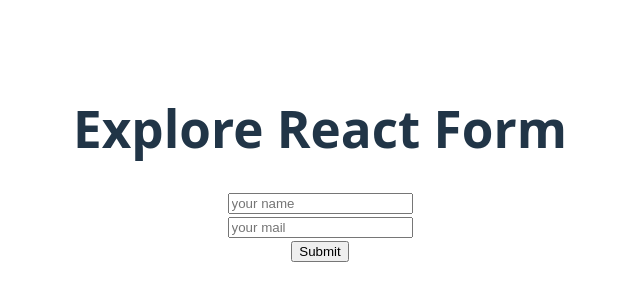
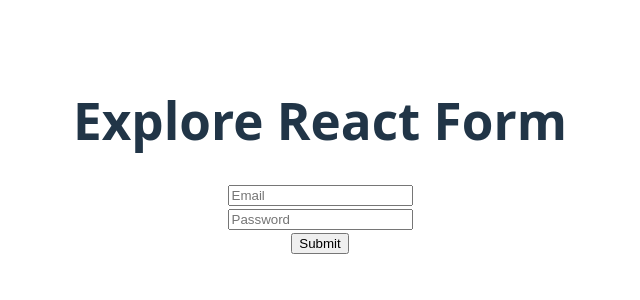
Before and after one commit to mahfuzarrahmanmunna/explore-react-form, a React (Vite) app: page / in a window 1280 px wide. Shown: the part 236-536 px from the top of the page, without its empty margins (320-960 px from the left). Built offline with nearby package versions, Linux system fonts and the light colour scheme.

Commit message:
added uncontrolledfiled files

```diff
--- a/src/App.jsx
+++ b/src/App.jsx
@@ -1,5 +1,6 @@
 
 import './App.css'
+import ControlField from './Components/ControlledField/ControlField'
 import FormAction from './Components/FormAction/FormAction'
 import SimpleForm from './Components/SimpleForm/SimpleForm'
 
@@ -9,7 +10,8 @@
     <>
       <h1>Explore React Form</h1>
       {/* <SimpleForm /> */}
-      <FormAction />
+      {/* <FormAction /> */}
+      <ControlField />
     </>
   )
 }
--- a/src/Components/ControlledField/ControlField.jsx
+++ b/src/Components/ControlledField/ControlField.jsx
@@ -1,9 +1,35 @@
-import React from 'react';
+import React, { useState } from 'react';
 
 const ControlField = () => {
+
+    const [password, setPassword] = useState('')
+    const [error, setError] = useState('')
+
+    const handleSubmit = (e) => {
+        e.preventDefault()
+        console.log('submitted')
+    }
+
+    const handlePasswordOnChange = (e) => {
+        console.log(e.target.value)
+        setPassword(e.target.value)
+
+        if (password.length < 6) {
+            setError('Password must be 6 characters or longer.')
+        } else {
+            setError('')
+        }
+    }
     return (
         <div>
-
+            <form onSubmit={handleSubmit}>
+                <input type="email" name="email" placeholder='Email' required /><br />
+                <input type="password" name="password" defaultValue={password} onChange={handlePasswordOnChange} placeholder='Password' required /><br />
+                <input type="submit" value="Submit" />
+            </form>
+            <p style={{ color: 'red' }}>
+                {error}
+            </p>
         </div>
     );
 };
```
Also changed, not shown: src/Components/UncontrolledField/UncontrolledField.jsx (added, +11 -0 lines).
